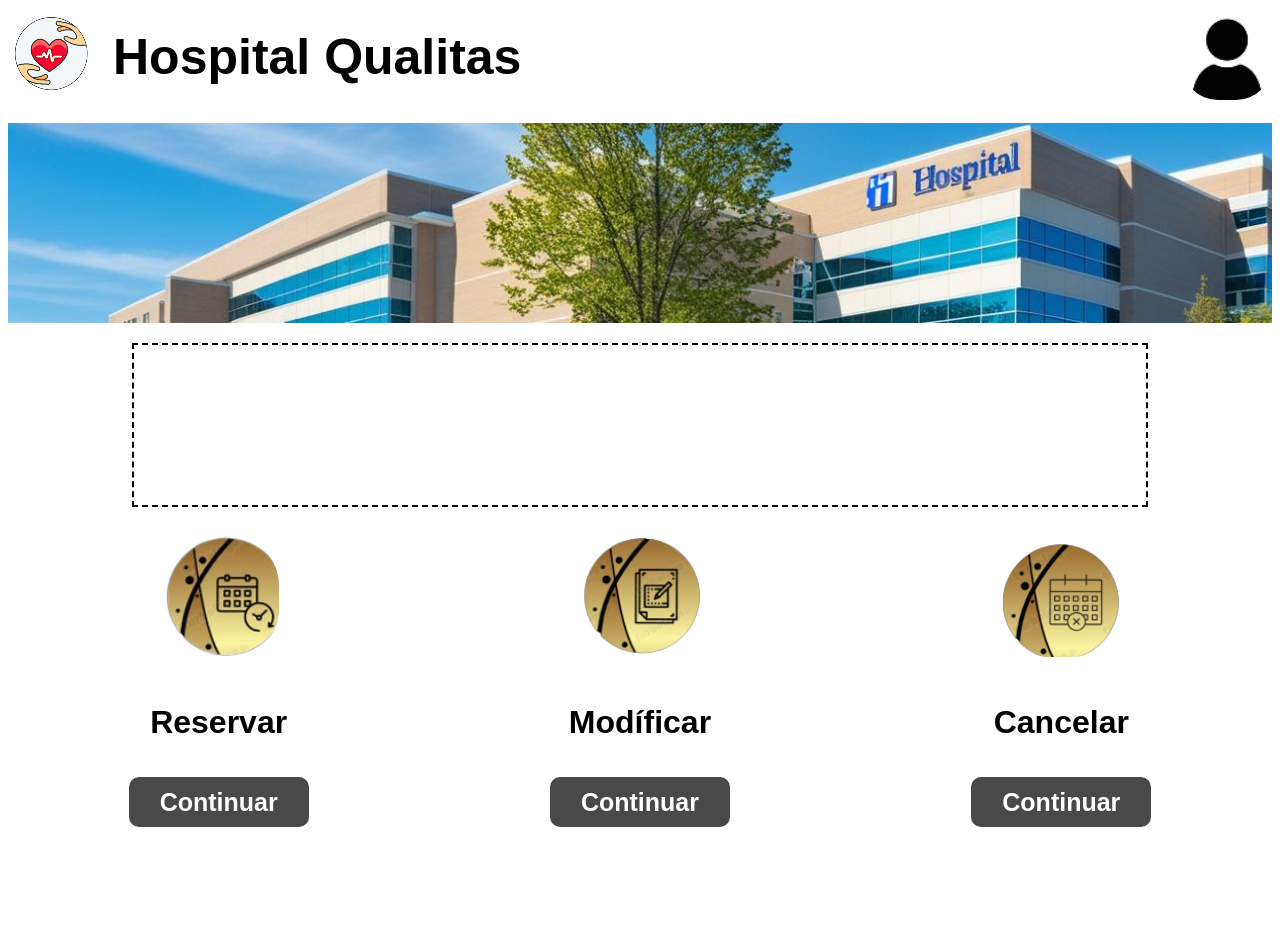
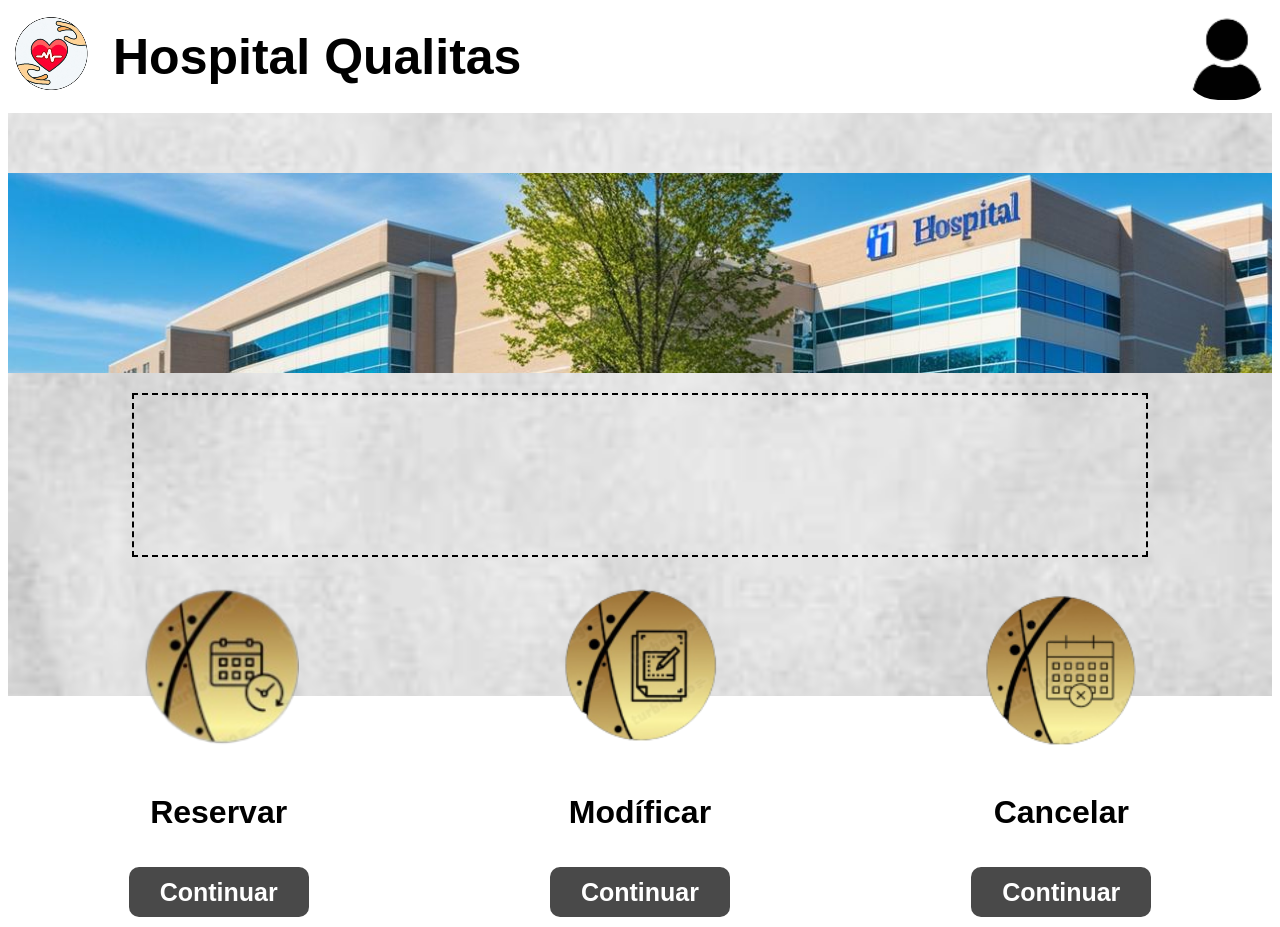
Before and after one commit to Roroma24/Proyecto, a Flask app: page / in a window 1280 px wide. Before the commit the page ends 827 px from the top, so only its background shows below. Run offline with Flask 3, Linux system fonts and the light colour scheme.

Commit message:
Modificaciones de imagenes, pagina de modificacion y pagina de inicio

```diff
--- a/app/static/css/modstyles.css
+++ b/app/static/css/modstyles.css
@@ -128,9 +128,9 @@ body {
 
 /* LOGO DE LA PÁGINA: Estilo de un logo circular */
 .logo_pag {
-    width: 120px; /* Ancho del logo */
-    height: 120px; /* Altura del logo */
-    background-color: #737272; /* Fondo gris para el logo */
+    width: 160px; /* Ancho del logo */
+    height: 160px; /* Altura del logo */
+    background-image: url('imagen/logo_modif.png'); /* Fondo gris para el logo */
     background-size: cover; /* Hace que la imagen cubra todo el área del logo */
     border-radius: 50%; /* Hace que el logo tenga forma circular */
     margin: auto; /* Centra el logo dentro de su contenedor */
--- a/app/static/css/styles.css
+++ b/app/static/css/styles.css
@@ -101,6 +101,17 @@ body{
     margin: 0;
 }
 
+.body_image {
+    width: auto; /* El ancho se ajusta automáticamente al contenido */
+    height: 42.4vw; /* La altura se establece como un 55% del ancho de la ventana */
+    background-image: url('imagen/fondo.png'); /* Imagen de fondo */
+    padding-top: 40px; /* Añade espacio en la parte superior */
+    background-size: cover; /* Hace que la imagen cubra todo el área del contenedor */
+    background-position: center; /* Centra la imagen dentro del contenedor */
+    background-repeat: no-repeat; /* No repite la imagen si es más pequeña que el contenedor */
+    margin: auto; /* Centra el contenedor */
+}
+
 .image{
     width: auto; /* El ancho de la imagen se ajusta automáticamente */
     height: 200px; /* Alto de la imagen */
@@ -120,9 +131,9 @@ body{
 
 /* Estilo para el logo */
 .logo_reserv{
-    width: 120px; /* Ancho del logo */
-    height: 120px; /* Alto del logo */
-    background-image: url('imagen/logo_reserv.png'); /* Fondo gris para el logo */
+    width: 160px; /* Ancho del logo */
+    height: 160px; /* Alto del logo */
+    background-image: url('imagen/logo_reserva.png'); /* Fondo gris para el logo */
     background-size: cover;
     border-radius: 40%; /* Bordes redondeados para darle forma circular */
     margin: 20px auto; /* Márgenes automáticos para centrar */
@@ -130,9 +141,9 @@ body{
 
 /* Estilo para el logo */
 .logo_mod{
-    width: 120px; /* Ancho del logo */
-    height: 120px; /* Alto del logo */
-    background-image: url('imagen/logo_mod.png'); /* Fondo gris para el logo */
+    width: 160px; /* Ancho del logo */
+    height: 160px; /* Alto del logo */
+    background-image: url('imagen/logo_modif.png'); /* Fondo gris para el logo */
     background-size: cover;
     border-radius: 40%; /* Bordes redondeados para darle forma circular */
     margin: 20px auto; /* Márgenes automáticos para centrar */
@@ -140,8 +151,8 @@ body{
 
 /* Estilo para el logo */
 .logo_cancel{
-    width: 120px; /* Ancho del logo */
-    height: 120px; /* Alto del logo */
+    width: 160px; /* Ancho del logo */
+    height: 160px; /* Alto del logo */
     background-image: url('imagen/logo_cancel.png'); /* Fondo gris para el logo */
     background-size: cover;
     border-radius: 40%; /* Bordes redondeados para darle forma circular */
--- a/app/templates/cancelacion.html
+++ b/app/templates/cancelacion.html
@@ -56,9 +56,7 @@ fecha de la cita a cancelar.
         <div class="container_1">
           <div class="container_3">
             <!-- Espacio para un logo -->
-            <div class="logo_1">
-              <div class="logo_2"></div>
-            </div>
+            <div class="logo_1"></div>
             <!-- Caja con borde punteado -->
             <div class="dashed-box"></div>
             <!-- Formulario para cancelar una cita -->
--- a/app/templates/index.html
+++ b/app/templates/index.html
@@ -13,6 +13,7 @@ Página de inicio. Permite navegar a las vistas de login, registro, reserva y ca
 
 <!DOCTYPE html>
 <html lang="en">
+
 <head>
     <!-- Configuración básica del documento -->
     <meta charset="UTF-8">
@@ -24,6 +25,7 @@ Página de inicio. Permite navegar a las vistas de login, registro, reserva y ca
     <!-- Título de la página que aparece en la pestaña del navegador -->
     <title>Menu principal</title>
 </head>
+
 <body>
 
     <!-- Contenedor principal -->
@@ -50,6 +52,7 @@ Página de inicio. Permite navegar a las vistas de login, registro, reserva y ca
 
     </div> <!-- Fin del contenedor principal -->
 
+    <div class="body_image">
         <!-- Imagen o fondo decorativo que puede ocupar una parte destacada de la página -->
         <div class="image"></div>
 
@@ -81,15 +84,23 @@ Página de inicio. Permite navegar a las vistas de login, registro, reserva y ca
         <!-- Contenedor para los botones o accesos rápidos -->
         <div class="container_a">
             <a href="{{ url_for('reserva') }}" style="text-decoration: none;">
-            <div class="next" style="text-align: center; color: #fff; font-size: 25px; font-weight: bolder; display: flex; align-items: center; justify-content: center; height: 50px;">Continuar</div>
+                <div class="next"
+                    style="text-align: center; color: #fff; font-size: 25px; font-weight: bolder; display: flex; align-items: center; justify-content: center; height: 50px;">
+                    Continuar</div>
             </a>
             <a href="{{ url_for('file', opcion='modification') }}" style="text-decoration: none;">
-            <div class="next" style="text-align: center; color: #fff; font-size: 25px; font-weight: bolder; display: flex; align-items: center; justify-content: center; height: 50px;">Continuar</div>
+                <div class="next"
+                    style="text-align: center; color: #fff; font-size: 25px; font-weight: bolder; display: flex; align-items: center; justify-content: center; height: 50px;">
+                    Continuar</div>
             </a>
             <a href="{{ url_for('file', opcion='cancel') }}" style="text-decoration: none;">
-            <div class="next" style="text-align: center; color: #fff; font-size: 25px; font-weight: bolder; display: flex; align-items: center; justify-content: center; height: 50px;">Continuar</div>
+                <div class="next"
+                    style="text-align: center; color: #fff; font-size: 25px; font-weight: bolder; display: flex; align-items: center; justify-content: center; height: 50px;">
+                    Continuar</div>
             </a>
+        </div>
     </div>
 
 </body>
+
 </html>
```
Also changed, not shown: app/static/css/cancelacion.css (+5 -12 lines), app/static/css/reservation.css (+4 -3 lines), app/static/css/imagen/logo_cancel.png, app/static/css/imagen/logo_mod.png (deleted), app/static/css/imagen/logo_modif.png (added), app/static/css/imagen/logo_pay.png, app/static/css/imagen/logo_reserv.png (deleted), app/static/css/imagen/logo_reserva.png (added). Lines whose indentation alone changed are shown as unchanged.
